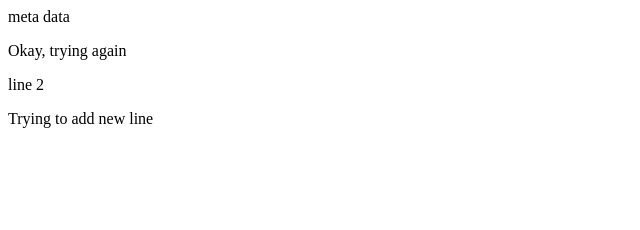
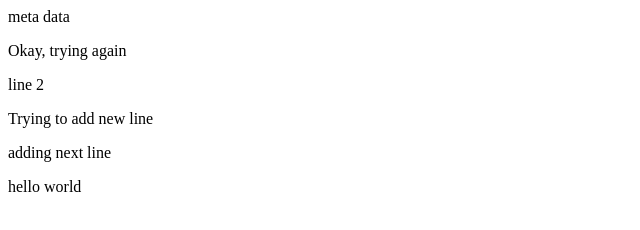
Before and after one commit to abhangarshettr/COMPE-561, a plain HTML site: page index.html in a window 1280 px wide. Shown: the whole page, without its empty margins (0-640 px from the left). Drawn offline with Linux system fonts and the light colour scheme.

Commit message:
Adding hello world

```diff
--- a/index.html
+++ b/index.html
@@ -3,5 +3,7 @@
     <p> Okay, trying again</p>
     <p > line 2</p>
     <p> Trying to add new line</p>
+    <p> adding next line</p>
+    <p> hello world</p>
     <title> This is another way to add things</title>
 </html>
```
